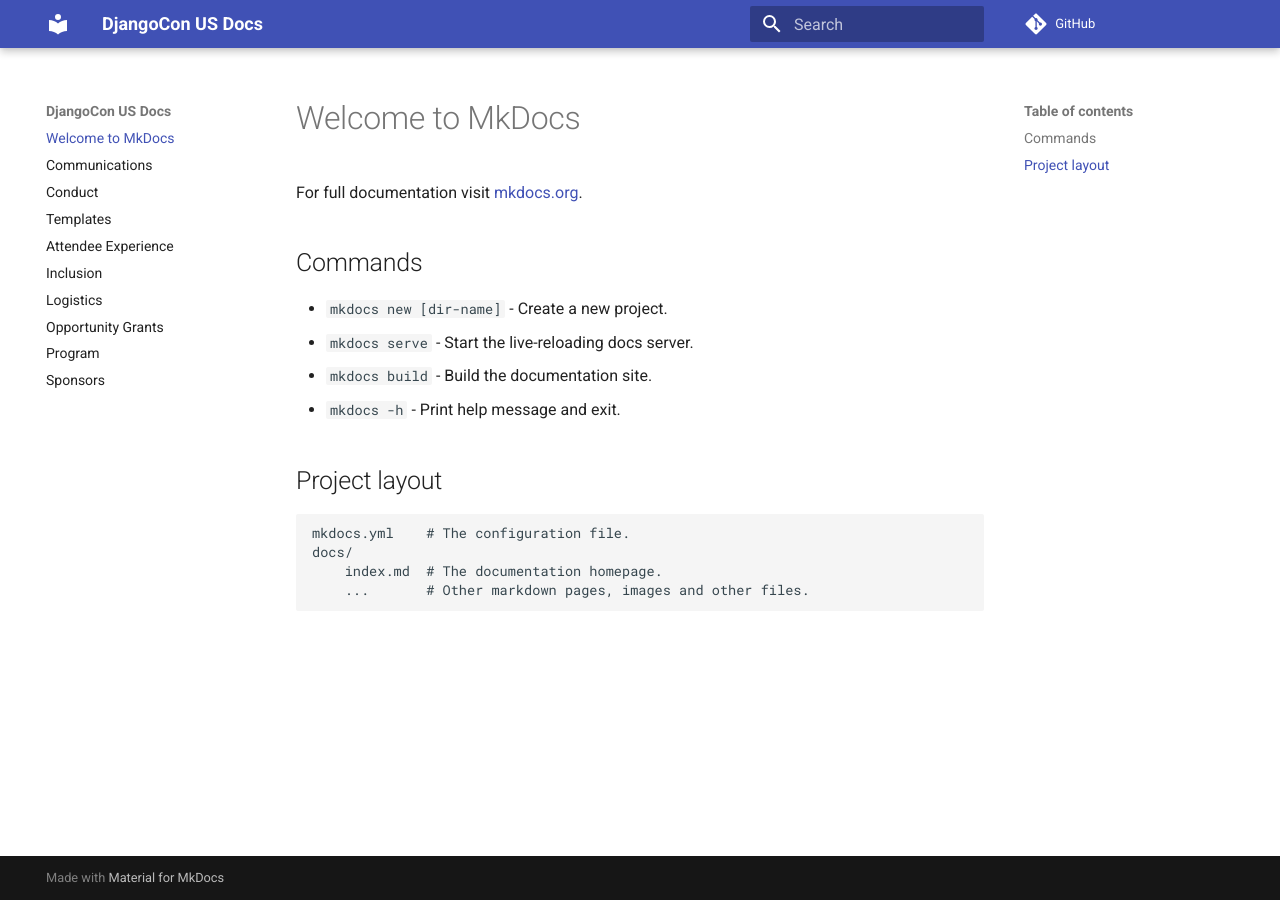
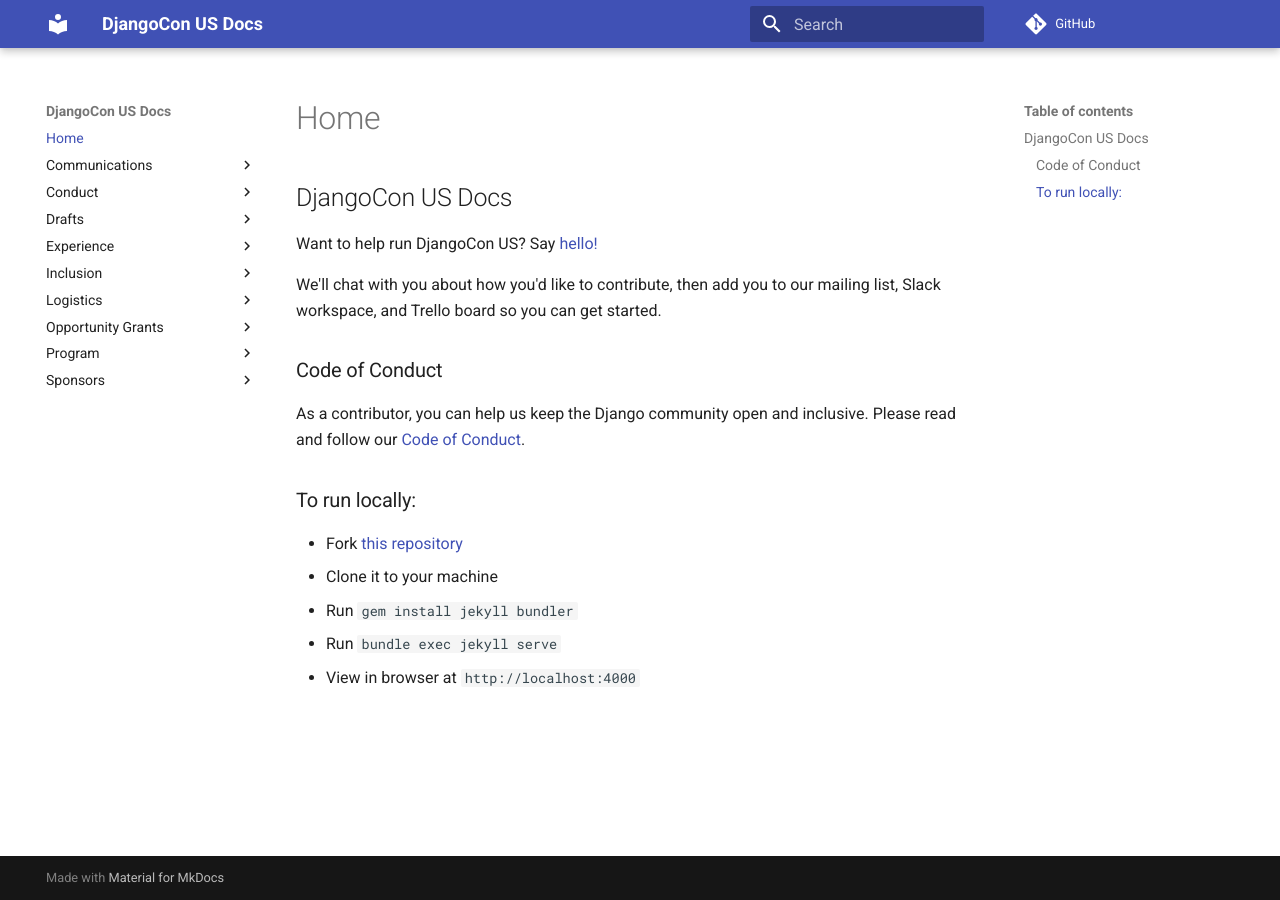
Before and after one commit to djangocon/djangocon-us-docs, an MkDocs documentation site: the page built from docs/index.md, in a window 1280 px wide. Built offline with MkDocs 1.6.1 and Material for MkDocs 9.7.7, drawn with Linux system fonts in a browser that asks for light colours; comment, search, counter and statistics services are not loaded; some of the changed lines change nothing that is shown.

Commit message:
:tractor: Another round of mkdocs transitions

```diff
--- a/docs/index.md
+++ b/docs/index.md
@@ -1,17 +1,18 @@
-# Welcome to MkDocs
+# DjangoCon US Docs
 
-For full documentation visit [mkdocs.org](https://www.mkdocs.org).
+Want to help run DjangoCon US? Say [hello!](mailto:hello@djangocon.us)
 
-## Commands
+We'll chat with you about how you'd like to contribute, then add you to our mailing list, Slack workspace, and Trello board so you can get started.
 
-* `mkdocs new [dir-name]` - Create a new project.
-* `mkdocs serve` - Start the live-reloading docs server.
-* `mkdocs build` - Build the documentation site.
-* `mkdocs -h` - Print help message and exit.
+## Code of Conduct
 
-## Project layout
+As a contributor, you can help us keep the Django community open and inclusive.
+Please read and follow our [Code of Conduct](https://www.djangoproject.com/conduct/).
 
-    mkdocs.yml    # The configuration file.
-    docs/
-        index.md  # The documentation homepage.
-        ...       # Other markdown pages, images and other files.
+## To run locally:
+
+- Fork [this repository]({{site.github_repo}})
+- Clone it to your machine
+- Run `gem install jekyll bundler`
+- Run `bundle exec jekyll serve`
+- View in browser at `http://localhost:4000`
--- a/mkdocs.yml
+++ b/mkdocs.yml
@@ -1,18 +1,81 @@
 markdown_extensions:
+  - def_list
+  - pymdownx.tasklist:
+      custom_checkbox: true
+  - tables:
   - toc:
+      baselevel: 2
       permalink: false
+
 nav:
   - 'index.md'
-  - 'communications/index.md'
-  - 'conduct/index.md'
-  - 'drafts/index.md'
-  - 'experience/index.md'
-  - 'inclusion/index.md'
-  - 'logistics/index.md'
-  - 'opportunity_grants/index.md'
-  - 'program/index.md'
-  - 'sponsors/index.md'
-
+  - 'Communications':
+    - 'communications/checklist.md'
+    - 'communications/communications.md'
+    - 'communications/mailing_lists.md'
+    - 'communications/remarks.md'
+  - 'Conduct':
+    - 'conduct/checklist.md'
+    - 'conduct/conduct.md'
+  - 'Drafts':
+    - 'drafts/coc_about.md'
+    - 'drafts/coc_complaint.md'
+    - 'drafts/coc_violation.md'
+    - 'drafts/drafts.md'
+    - 'drafts/email-tutorials-faqs.md'
+    - 'drafts/finaid_accepted.md'
+    - 'drafts/finaid_rejected.md'
+    - 'drafts/finaid_submitted.md'
+    - 'drafts/recruiting.md'
+    - 'drafts/talk_accepted.md'
+    - 'drafts/talk_rejected.md'
+    - 'drafts/talk_submitted.md'
+    - 'drafts/volunteer-info-email.md'
+    - 'drafts/volunteer.md'
+    - 'drafts/why-to-attend.md'
+  - 'Experience':
+    - 'experience/bathroom-baskets.md'
+    - 'experience/experience.md'
+    - 'experience/registration.md'
+    - 'experience/special_events.md'
+    - 'experience/visas.md'
+    - 'experience/volunteers.md'
+  - 'Inclusion':
+    - 'inclusion/checklist.md'
+    - 'inclusion/childcare.md'
+    - 'inclusion/inclusion.md'
+  - 'Logistics':
+    - 'logistics/av.md'
+    - 'logistics/budget.md'
+    - 'logistics/design_website_checklist.md'
+    - 'logistics/logistics.md'
+    - 'logistics/organizers.md'
+    - 'logistics/photographer.md'
+    - 'logistics/post_conference.md'
+    - 'logistics/schedule.md'
+    - 'logistics/swag.md'
+    - 'logistics/tickets.md]'
+    - 'logistics/timeline.md]'
+    - 'logistics/venue.md]'
+    - 'logistics/venue_checklist.md]'
+    - 'logistics/website.md]'
+  - 'Opportunity Grants':
+    - 'opportunity_grants/checklist.md'
+    - 'opportunity_grants/opportunity_grants.md'
+  - 'Program':
+    - 'program/checklist.md'
+    - 'program/example_schedule.md'
+    - 'program/lightning_talks.md'
+    - 'program/orientation.md'
+    - 'program/program.md'
+    - 'program/sprints.md'
+    - 'program/sprints_checklist.md'
+    - 'program/timeline.md'
+  - 'Sponsors':
+    - 'sponsors/checklist.md'
+    - 'sponsors/sponsors.md'
+plugins:
+  - search
 repo_url: https://github.com/djangocon/djangocon-us-docs
 site_name: DjangoCon US Docs
 theme:
```
Also changed, not shown: requirements.txt (added, +67 -0 lines), 2 other files.
